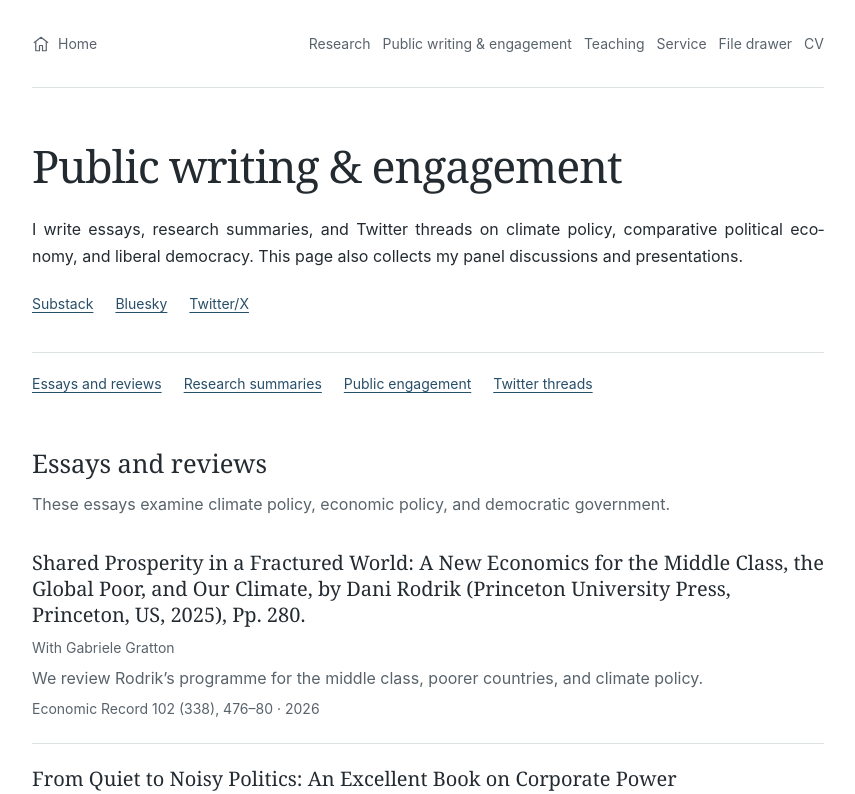
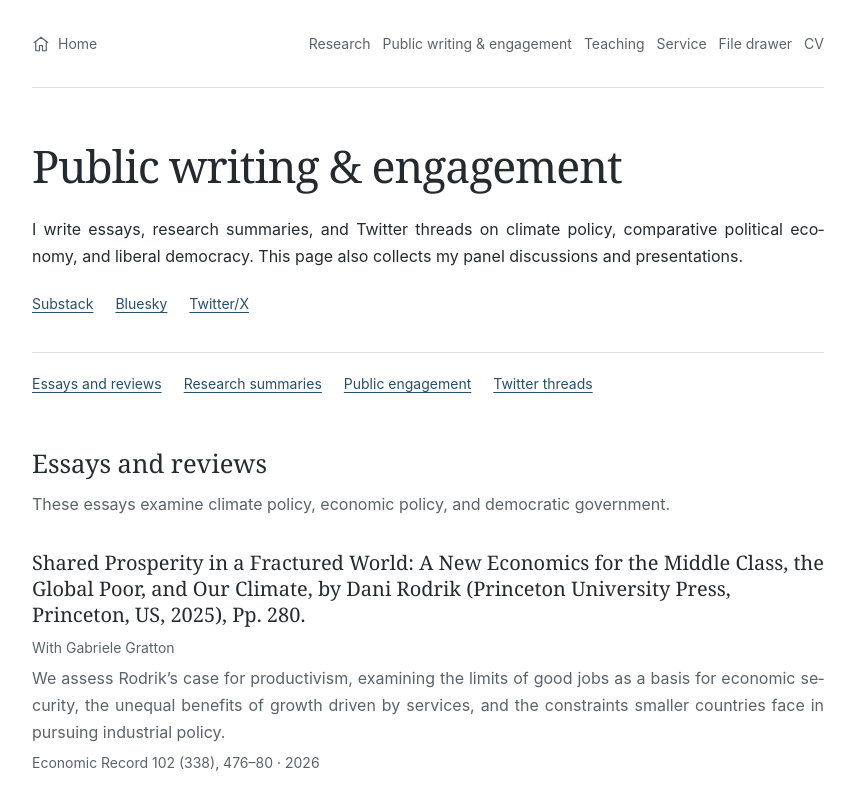
Before and after one commit to jacob-edenhofer/Website, a Next.js app: page /writing in a window 1280 px wide. Shown: the top 794 px of the page, without its empty margins (178-1033 px from the left). Built offline with nearby package versions, Linux system fonts and the light colour scheme.

Commit message:
Align the Rodrik review description with its three arguments

```diff
--- a/app/data/writing.ts
+++ b/app/data/writing.ts
@@ -94,7 +94,7 @@ export const reviewsAndEssays: WritingItem[] = [
     outlet: "Economic Record 102 (338), 476–80",
     date: "2026",
     href: "https://doi.org/10.1111/1475-4932.70046",
-    description: "We review Rodrik’s programme for the middle class, poorer countries, and climate policy.",
+    description: "We assess Rodrik’s case for productivism, examining the limits of good jobs as a basis for economic security, the unequal benefits of growth driven by services, and the constraints smaller countries face in pursuing industrial policy.",
   },
   {
     title: "From Quiet to Noisy Politics: An Excellent Book on Corporate Power in Democracies",
```
